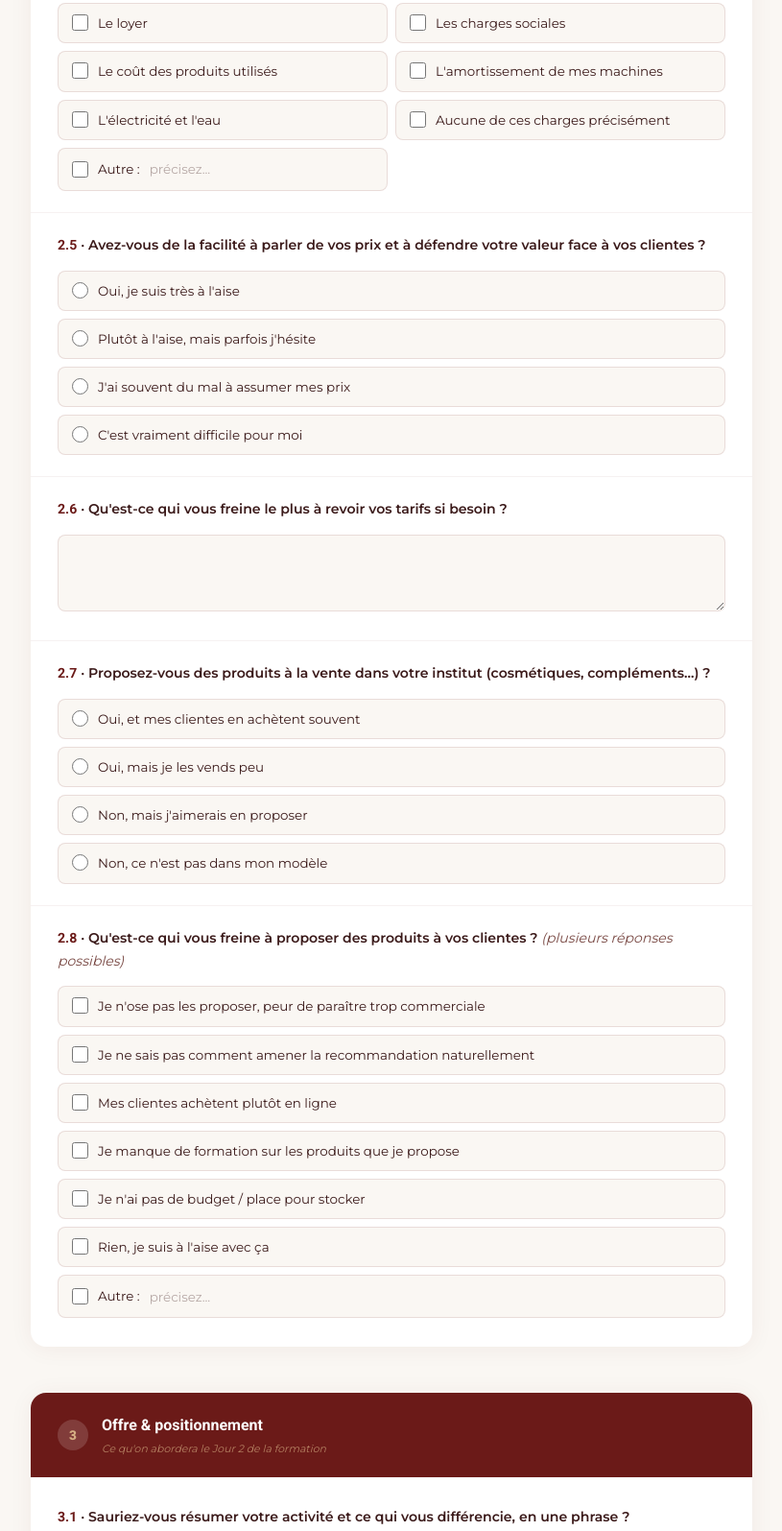
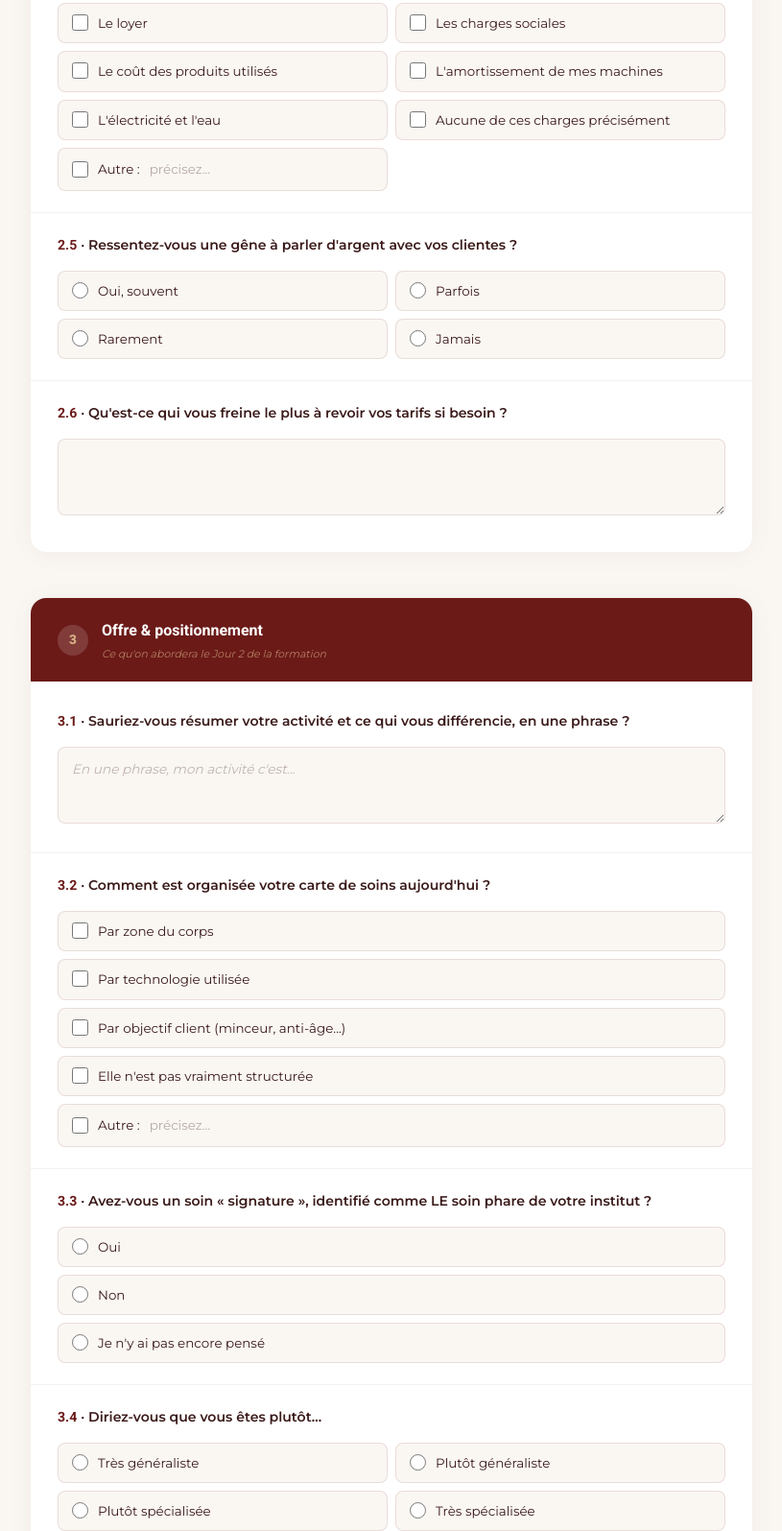
Before and after one commit to nicolerota/questionnaire-revelez, a plain HTML site: page index.html in a window 1280 px wide. Shown: the part 4052-5647 px from the top of the page at 96% size, without its empty margins (232-1047 px from the left). Drawn offline with Linux system fonts and the light colour scheme.

Commit message:
Revert "Reword Q2.5, add Q2.7 and Q2.8 on product sales"
This reverts commit 39cb11ababdad090a88d1534228e63ece976bdcb.

```diff
--- a/index.html
+++ b/index.html
@@ -533,41 +533,18 @@
           </div>
 
           <div class="question">
-            <label class="question__label"><span class="question__num">2.5</span> · Avez-vous de la facilité à parler de vos prix et à défendre votre valeur face à vos clientes ?</label>
-            <div class="options">
-              <label class="option"><input type="radio" name="2.5 Aisance tarifs" value="Oui, je suis très à l'aise" /><span>Oui, je suis très à l'aise</span></label>
-              <label class="option"><input type="radio" name="2.5 Aisance tarifs" value="Plutôt à l'aise, mais parfois j'hésite" /><span>Plutôt à l'aise, mais parfois j'hésite</span></label>
-              <label class="option"><input type="radio" name="2.5 Aisance tarifs" value="J'ai souvent du mal à assumer mes prix" /><span>J'ai souvent du mal à assumer mes prix</span></label>
-              <label class="option"><input type="radio" name="2.5 Aisance tarifs" value="C'est vraiment difficile pour moi" /><span>C'est vraiment difficile pour moi</span></label>
+            <label class="question__label"><span class="question__num">2.5</span> · Ressentez-vous une gêne à parler d'argent avec vos clientes ?</label>
+            <div class="options options--grid">
+              <label class="option"><input type="radio" name="2.5 Gêne argent" value="Oui, souvent" /><span>Oui, souvent</span></label>
+              <label class="option"><input type="radio" name="2.5 Gêne argent" value="Parfois" /><span>Parfois</span></label>
+              <label class="option"><input type="radio" name="2.5 Gêne argent" value="Rarement" /><span>Rarement</span></label>
+              <label class="option"><input type="radio" name="2.5 Gêne argent" value="Jamais" /><span>Jamais</span></label>
             </div>
           </div>
 
           <div class="question">
             <label class="question__label"><span class="question__num">2.6</span> · Qu'est-ce qui vous freine le plus à revoir vos tarifs si besoin ?</label>
             <textarea class="free-answer" name="2.6 Frein tarifs"></textarea>
-          </div>
-
-          <div class="question">
-            <label class="question__label"><span class="question__num">2.7</span> · Proposez-vous des produits à la vente dans votre institut (cosmétiques, compléments...) ?</label>
-            <div class="options">
-              <label class="option"><input type="radio" name="2.7 Vente produits" value="Oui, et mes clientes en achètent souvent" /><span>Oui, et mes clientes en achètent souvent</span></label>
-              <label class="option"><input type="radio" name="2.7 Vente produits" value="Oui, mais je les vends peu" /><span>Oui, mais je les vends peu</span></label>
-              <label class="option"><input type="radio" name="2.7 Vente produits" value="Non, mais j'aimerais en proposer" /><span>Non, mais j'aimerais en proposer</span></label>
-              <label class="option"><input type="radio" name="2.7 Vente produits" value="Non, ce n'est pas dans mon modèle" /><span>Non, ce n'est pas dans mon modèle</span></label>
-            </div>
-          </div>
-
-          <div class="question">
-            <label class="question__label"><span class="question__num">2.8</span> · Qu'est-ce qui vous freine à proposer des produits à vos clientes ? <em style="font-weight:400;color:var(--text-mid)">(plusieurs réponses possibles)</em></label>
-            <div class="options">
-              <label class="option"><input type="checkbox" name="2.8 Frein produits" value="Je n'ose pas les proposer, peur de paraître trop commerciale" /><span>Je n'ose pas les proposer, peur de paraître trop commerciale</span></label>
-              <label class="option"><input type="checkbox" name="2.8 Frein produits" value="Je ne sais pas comment amener la recommandation naturellement" /><span>Je ne sais pas comment amener la recommandation naturellement</span></label>
-              <label class="option"><input type="checkbox" name="2.8 Frein produits" value="Mes clientes achètent plutôt en ligne" /><span>Mes clientes achètent plutôt en ligne</span></label>
-              <label class="option"><input type="checkbox" name="2.8 Frein produits" value="Je manque de formation sur les produits que je propose" /><span>Je manque de formation sur les produits que je propose</span></label>
-              <label class="option"><input type="checkbox" name="2.8 Frein produits" value="Je n'ai pas de budget / place pour stocker" /><span>Je n'ai pas de budget / place pour stocker</span></label>
-              <label class="option"><input type="checkbox" name="2.8 Frein produits" value="Rien, je suis à l'aise avec ça" /><span>Rien, je suis à l'aise avec ça</span></label>
-              <div class="autre-wrap"><input type="checkbox" name="2.8 Frein produits" value="Autre" /><label>Autre :</label><input type="text" name="2.8 Frein produits (autre)" class="autre-text" placeholder="précisez..." /></div>
-            </div>
           </div>
 
         </div>
```
